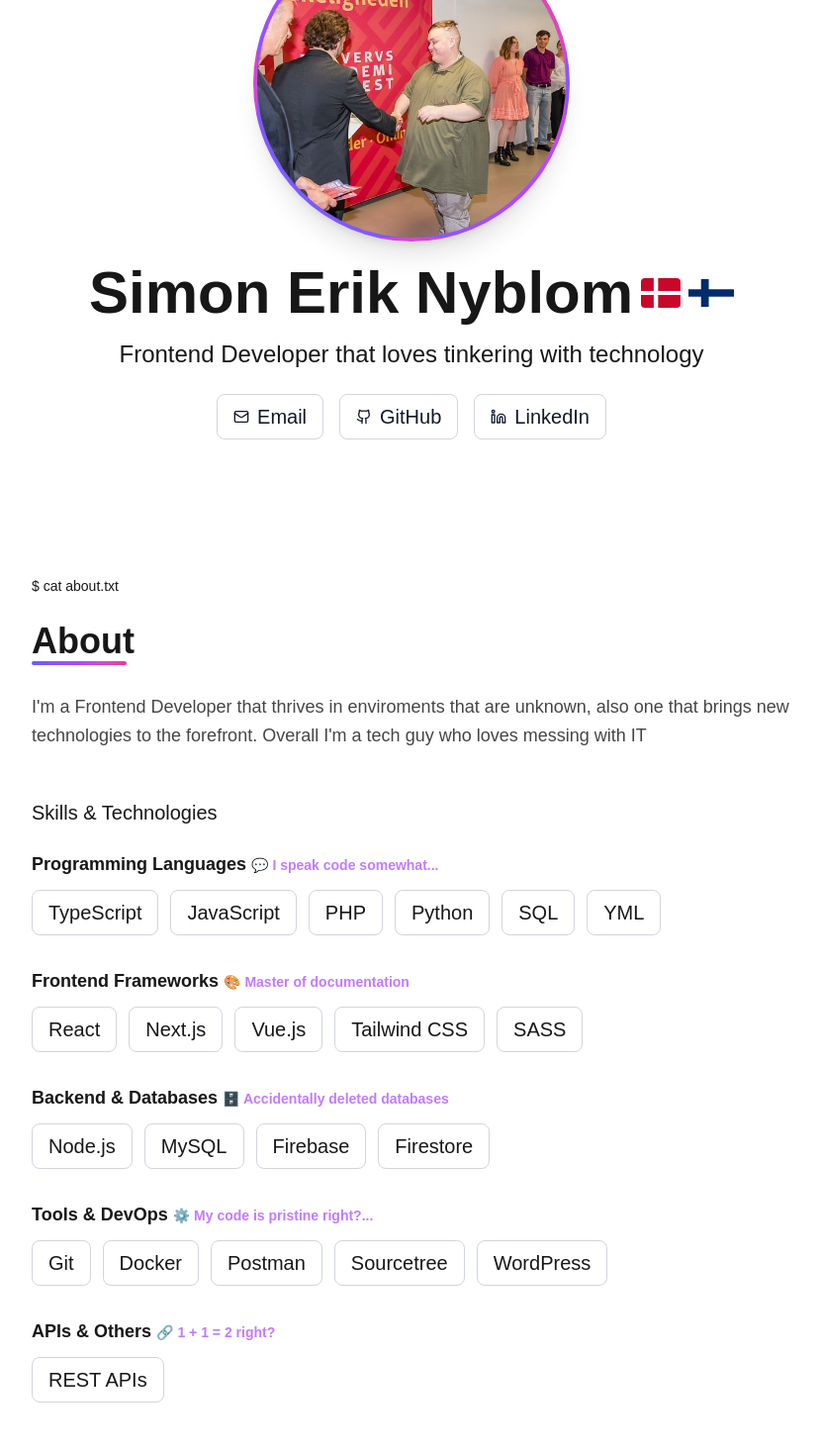
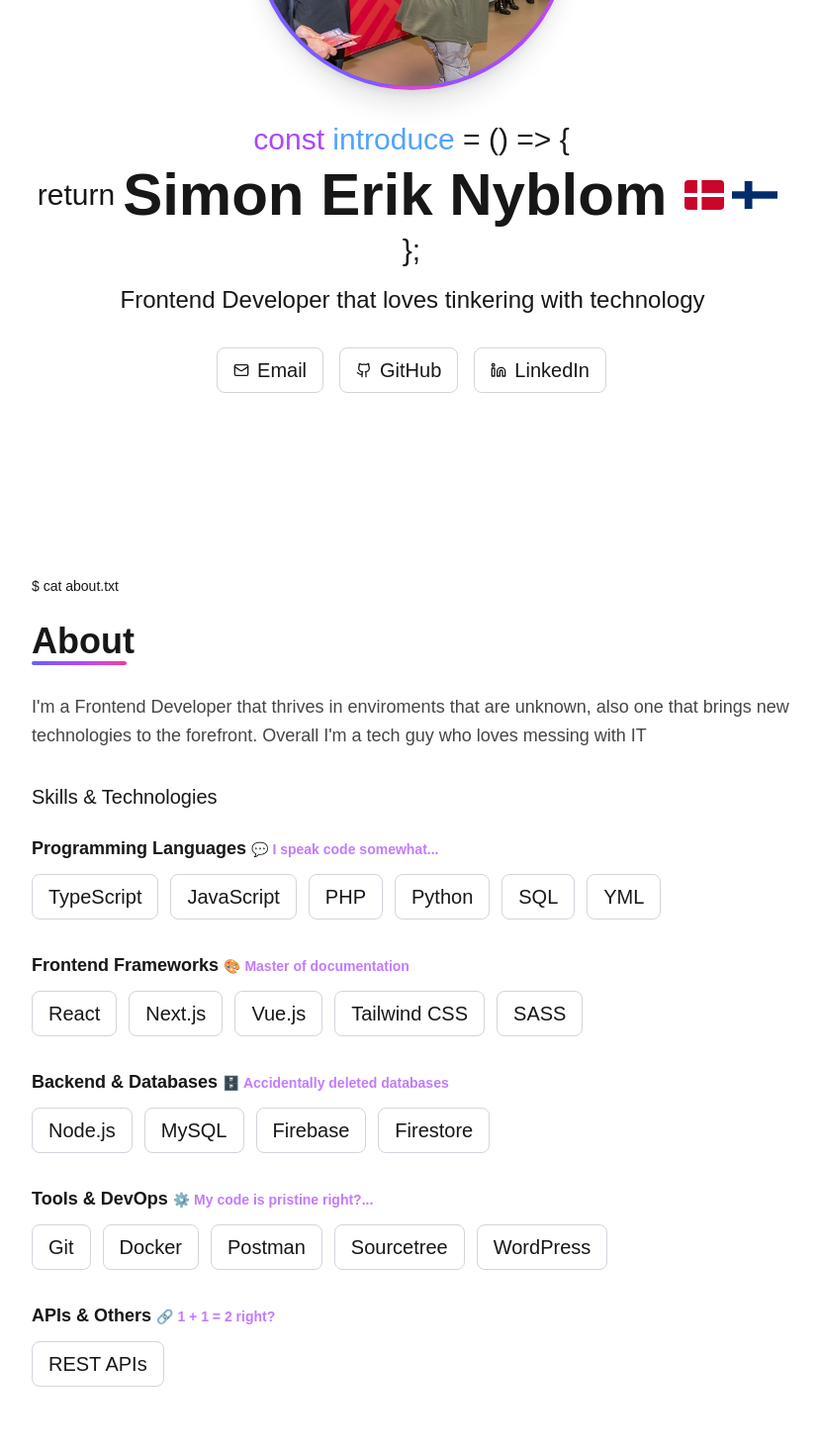
Before and after one commit to Sinyedu/React-Portfolio-Web, a Next.js app: page / in a window 1280 px wide. Shown: the part 380-1850 px from the top of the page at 99% size, without its empty margins (224-1053 px from the left). Built offline with nearby package versions, Linux system fonts and the light colour scheme.

Commit message:
feat: slight animation change and made the hero-section more mine

```diff
--- a/src/app/components/about-section.tsx
+++ b/src/app/components/about-section.tsx
@@ -1,30 +1,12 @@
 "use client";
 
 import { AboutContent } from "@/core/types";
-import { motion, Variants } from "framer-motion";
+import { motion } from "framer-motion";
 
 interface AboutSectionProps {
   content: AboutContent;
   skills: Record<string, string[]>;
 }
-
-const containerVariants: Variants = {
-  hidden: { opacity: 0 },
-  visible: {
-    opacity: 1,
-    transition: { staggerChildren: 0.15, when: "beforeChildren" },
-  },
-};
-
-const itemVariants: Variants = {
-  hidden: { opacity: 0, y: 20, rotate: -10 },
-  visible: {
-    opacity: 1,
-    y: 0,
-    rotate: 0,
-    transition: { type: "spring", stiffness: 300, damping: 20 },
-  },
-};
 
 export function AboutSection({ content, skills }: AboutSectionProps) {
   return (
@@ -33,11 +15,11 @@ export function AboutSection({ content, skills }: AboutSectionProps) {
       className="container mx-auto px-4 py-16 md:py-24 relative overflow-hidden"
     >
       <motion.div
-        initial="hidden"
-        whileInView="visible"
+        initial={{ opacity: 0, y: 20 }}
+        whileInView={{ opacity: 1, y: 0 }}
         viewport={{ once: true, amount: 0.3 }}
-        variants={containerVariants}
-        className="max-w-3xl mx-auto relative z-10"
+        transition={{ duration: 0.6 }}
+        className="max-w-3xl mx-auto relative z-10 space-y-8"
       >
         <div className="mb-6">
           <span className="text-sm text-muted-foreground dark:text-muted-foreground-dark">
@@ -46,21 +28,21 @@ export function AboutSection({ content, skills }: AboutSectionProps) {
         </div>
 
         <motion.h2
-          initial={{ x: -100, opacity: 0 }}
-          animate={{ x: 0, opacity: 1 }}
-          transition={{ type: "spring", stiffness: 80, damping: 15 }}
+          initial={{ x: -50, opacity: 0 }}
+          whileInView={{ x: 0, opacity: 1 }}
+          transition={{ duration: 0.8 }}
           className="text-3xl md:text-4xl font-semibold mb-8 text-foreground dark:text-foreground-dark relative"
         >
           {content.title}
           <motion.span
             className="absolute left-0 -bottom-1 w-24 h-1 bg-gradient-to-r from-indigo-500 via-purple-500 to-pink-500 rounded-full"
             initial={{ scaleX: 0 }}
-            animate={{ scaleX: 1 }}
+            whileInView={{ scaleX: 1 }}
             transition={{ duration: 0.8, delay: 0.3 }}
           />
         </motion.h2>
 
-        <p className="text-base md:text-lg text-foreground/80 dark:text-foreground-dark/80 mb-12 leading-relaxed">
+        <p className="text-base md:text-lg text-foreground/80 dark:text-foreground-dark/80 leading-relaxed">
           {content.content}
         </p>
 
@@ -69,9 +51,14 @@ export function AboutSection({ content, skills }: AboutSectionProps) {
             Skills & Technologies
           </h3>
 
-          <motion.div variants={containerVariants} className="space-y-8">
+          <div className="space-y-8">
             {Object.entries(skills).map(([category, skillList]) => (
-              <motion.div key={category} variants={itemVariants}>
+              <motion.div
+                key={category}
+                initial={{ opacity: 0, y: 20 }}
+                whileInView={{ opacity: 1, y: 0 }}
+                transition={{ duration: 0.6 }}
+              >
                 <h4 className="text-lg font-semibold mb-3 text-foreground dark:text-foreground-dark">
                   {category}{" "}
                   <span className="text-sm text-purple-400">
@@ -88,17 +75,17 @@ export function AboutSection({ content, skills }: AboutSectionProps) {
                       : "🛠️ Toolbox ready"}
                   </span>
                 </h4>
+
                 <div className="flex flex-wrap gap-3">
                   {skillList.map((skill) => (
                     <motion.div
                       key={skill}
-                      variants={itemVariants}
                       whileHover={{
-                        scale: 1,
-                        rotate: [0, 5, -5, 0],
-                        textShadow: "0px 0px 5px rgb(255,255,255)",
+                        scale: 1.05,
+                        boxShadow: "0px 0px 8px rgba(255,255,255,0.3)",
                       }}
-                      className="border border-gray-300 dark:border-pink-400 rounded-lg px-4 py-2 text-xl text-foreground dark:text-foreground-dark cursor-pointer hover:shadow-lg transition-all duration-300"
+                      transition={{ duration: 0.2 }}
+                      className="border border-gray-300 dark:border-pink-400 rounded-lg px-4 py-2 text-xl text-foreground dark:text-foreground-dark cursor-pointer transition-all"
                     >
                       {skill}
                     </motion.div>
@@ -106,7 +93,7 @@ export function AboutSection({ content, skills }: AboutSectionProps) {
                 </div>
               </motion.div>
             ))}
-          </motion.div>
+          </div>
         </div>
       </motion.div>
     </section>
--- a/src/app/components/hero-section.tsx
+++ b/src/app/components/hero-section.tsx
@@ -4,6 +4,7 @@ import { HeroContent } from "@/core/types";
 import Image from "next/image";
 import { motion, useScroll, useTransform } from "framer-motion";
 import { Github, Linkedin, Mail } from "lucide-react";
+import { useState, useEffect } from "react";
 
 interface HeroSectionProps {
   content: HeroContent;
@@ -18,13 +19,53 @@ export function HeroSection({ content }: HeroSectionProps) {
   const textOpacity = useTransform(scrollY, [0, 400], [1, 0.7]);
   const textY = useTransform(scrollY, [0, 400], [0, -20]);
 
+  const [typedName, setTypedName] = useState("");
+  const [typedTitle, setTypedTitle] = useState("");
+  const [showFunction] = useState(true);
+  const [showReturn, setShowReturn] = useState(false);
+  const [animationComplete, setAnimationComplete] = useState(false);
+
+  useEffect(() => {
+    const functionDelay = setTimeout(() => {
+      setShowReturn(true);
+    }, 800);
+
+    let nameIndex = 0;
+    const nameInterval = setInterval(() => {
+      if (nameIndex <= content.name.length) {
+        setTypedName(content.name.slice(0, nameIndex));
+        nameIndex++;
+      } else {
+        clearInterval(nameInterval);
+        let titleIndex = 0;
+        const titleInterval = setInterval(() => {
+          if (titleIndex <= content.title.length) {
+            setTypedTitle(content.title.slice(0, titleIndex));
+            titleIndex++;
+          } else {
+            clearInterval(titleInterval);
+            setTimeout(() => {
+              setAnimationComplete(true);
+            }, 500);
+          }
+        }, 40);
+      }
+    }, 80);
+
+    return () => {
+      clearTimeout(functionDelay);
+      clearInterval(nameInterval);
+    };
+  }, [content.name, content.title]);
+
   return (
-    <section className="relative min-h-screen flex items-center justify-center">
+    <section className="relative min-h-screen flex items-center justify-center px-4">
+      <div className="flex flex-col items-center">
         <motion.div
           style={{ opacity: imageOpacity, y: imageY }}
-        className="relative w-64 h-64 md:w-80 md:h-80 rounded-full overflow-hidden shadow-xl border-4 border-transparent bg-gradient-to-tr from-indigo-500 via-purple-500 to-pink-500 p-[3px]"
+          className="relative w-64 h-64 md:w-80 md:h-80 rounded-full overflow-hidden shadow-xl border-4 border-transparent bg-gradient-to-tr from-indigo-500 via-purple-500 to-pink-500 p-[3px] mb-8"
         >
-        <div className="rounded-full overflow-hidden">
+          <div className="rounded-full overflow-hidden bg-background">
             <Image
               src="/img/simonhero.jpg"
               alt={`${content.name} portrait`}
@@ -37,10 +78,38 @@ export function HeroSection({ content }: HeroSectionProps) {
 
         <motion.div
           style={{ opacity: textOpacity, y: textY }}
-        className="absolute bottom-10 text-center px-4"
+          className="text-center"
         >
-        <h1 className="flex items-center text-4xl md:text-6xl font-semibold mb-4 gap-2">
-          {content.name}
+          <div className="mb-6">
+            <motion.div
+              initial={{ opacity: 0 }}
+              animate={{ opacity: 1 }}
+              transition={{ duration: 0.3 }}
+              className="font-mono text-xl md:text-3xl text-muted-foreground mb-2"
+            >
+              <span className="text-purple-500">const</span>{" "}
+              <span className="text-blue-400">introduce</span> = () =&gt; &#123;
+            </motion.div>
+            <div className="flex items-center justify-center gap-2 mb-2">
+              <motion.span
+                initial={{ opacity: 0 }}
+                animate={{ opacity: 1 }}
+                transition={{ duration: 0.3 }}
+                className="font-mono text-xl md:text-3xl text-muted-foreground"
+              >
+                return
+              </motion.span>
+              <h1 className="flex items-center text-4xl md:text-6xl font-semibold gap-2">
+                {typedName}
+                <span
+                  className={`inline-block w-0.5 h-8 md:h-12 bg-purple-500 ${
+                    typedName.length < content.name.length
+                      ? "animate-pulse"
+                      : "opacity-0"
+                  }`}
+                />
+                {animationComplete && (
+                  <>
                     <Image
                       src="/flags/denmark.png"
                       alt="Danish flag"
@@ -55,15 +124,64 @@ export function HeroSection({ content }: HeroSectionProps) {
                       height={46}
                       className="rounded-sm"
                     />
+                  </>
+                )}
               </h1>
-        <p className="text-xl md:text-2xl text-muted-foreground mb-6">
-          {content.title}
+              <motion.span
+                initial={{ opacity: 0 }}
+                animate={{ opacity: showFunction && showReturn ? 0.5 : 0 }}
+                transition={{ duration: 0.3 }}
+                className="font-mono text-sm text-muted-foreground"
+              ></motion.span>
+            </div>
+
+            <motion.div
+              initial={{ opacity: 0 }}
+              animate={{ opacity: 1 }}
+              transition={{ duration: 0.3 }}
+              className="font-mono text-xl md:text-3xl text-muted-foreground mb-4"
+            >
+              &#125;;
+            </motion.div>
+
+            <div className="flex items-center justify-center gap-2">
+              <motion.span
+                initial={{ opacity: 0 }}
+                animate={{
+                  opacity:
+                    typedName.length >= content.name.length &&
+                    !animationComplete
+                      ? 0.4
+                      : 0,
+                }}
+                transition={{ duration: 0.3 }}
+                className="font-mono text-sm text-muted-foreground"
+              ></motion.span>
+              <p className="text-xl md:text-2xl text-muted-foreground">
+                {typedTitle}
+                <span
+                  className={`inline-block w-0.5 h-5 md:h-6 bg-purple-500 ml-1 ${
+                    typedTitle.length < content.title.length
+                      ? "animate-pulse"
+                      : "opacity-0"
+                  }`}
+                />
               </p>
+            </div>
+          </div>
 
-        <div className="flex items-center gap-4 flex-wrap justify-center">
+          <motion.div
+            initial={{ opacity: 0, y: 10 }}
+            animate={{
+              opacity: animationComplete ? 1 : 0,
+              y: animationComplete ? 0 : 10,
+            }}
+            transition={{ duration: 0.5 }}
+            className="flex items-center gap-4 flex-wrap justify-center mt-8"
+          >
             <a
               href={`mailto:${content.email}`}
-            className="inline-flex items-center gap-2 px-4 py-2 border border-gray-300 dark:border-gray-700 rounded-lg p-6 hover:bg-gray-100 dark:hover:bg-gray-800 transition-colors text-center text-xl text-gray-900 dark:text-white"
+              className="inline-flex items-center gap-2 px-4 py-2 border border-gray-300 dark:border-gray-700 rounded-lg hover:bg-gray-100 dark:hover:bg-gray-800 transition-colors text-xl"
               aria-label="Email"
             >
               <Mail className="w-4 h-4" />
@@ -73,7 +191,7 @@ export function HeroSection({ content }: HeroSectionProps) {
               href={content.github}
               target="_blank"
               rel="noopener noreferrer"
-            className="inline-flex items-center gap-2 px-4 py-2 border border-gray-300 dark:border-gray-700 rounded-lg p-6 hover:bg-gray-100 dark:hover:bg-gray-800 transition-colors text-center text-xl text-gray-900 dark:text-white"
+              className="inline-flex items-center gap-2 px-4 py-2 border border-gray-300 dark:border-gray-700 rounded-lg hover:bg-gray-100 dark:hover:bg-gray-800 transition-colors text-xl"
               aria-label="GitHub"
             >
               <Github className="w-4 h-4" />
@@ -83,14 +201,15 @@ export function HeroSection({ content }: HeroSectionProps) {
               href={content.linkedin}
               target="_blank"
               rel="noopener noreferrer"
-            className="inline-flex items-center gap-2 px-4 py-2 border border-gray-300 dark:border-gray-700 rounded-lg p-6 hover:bg-gray-100 dark:hover:bg-gray-800 transition-colors text-center text-xl text-gray-900 dark:text-white"
+              className="inline-flex items-center gap-2 px-4 py-2 border border-gray-300 dark:border-gray-700 rounded-lg hover:bg-gray-100 dark:hover:bg-gray-800 transition-colors text-xl"
               aria-label="LinkedIn"
             >
               <Linkedin className="w-4 h-4" />
               <span>LinkedIn</span>
             </a>
+          </motion.div>
+        </motion.div>
       </div>
-      </motion.div>
     </section>
   );
 }
```
Lines whose indentation alone changed are shown as unchanged.
